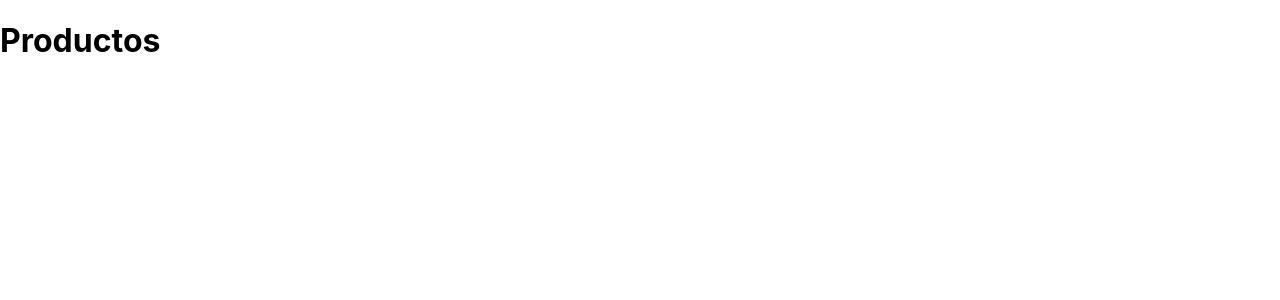
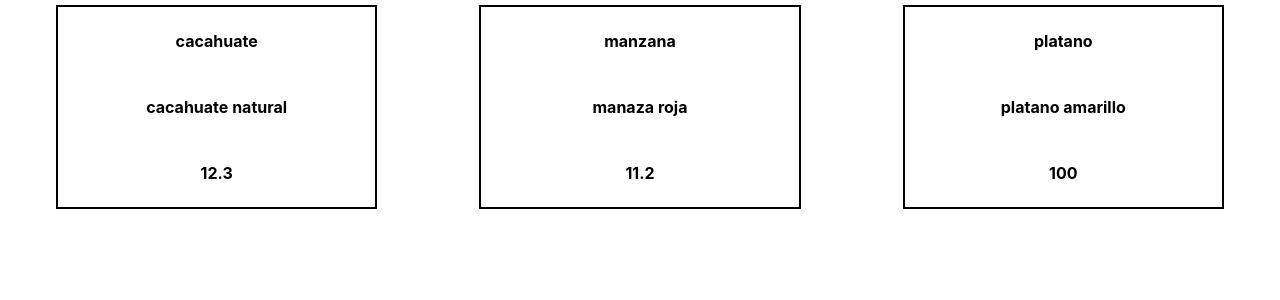
Before and after one commit to adrian1426/ReactJS_Rutas-protegidas-dujedev, a JavaScript app: page /products in a window 1280 px wide. Shown: the top 300 px of the page. Built offline with nearby package versions, Linux system fonts and the light colour scheme; the HTML template or start-up script is replaced by a standard one.

Commit message:
listando productos

```diff
--- a/src/App.js
+++ b/src/App.js
@@ -1,11 +1,12 @@
 import { BrowserRouter, Routes, Route, Navigate } from 'react-router-dom';
+import ProductsPage from './pages/ProductsPage';
 
 function App() {
   return (
     <BrowserRouter>
       <Routes>
         <Route path='/' element={<h1>Home</h1>} />
-        <Route path='/products' element={<h1>Productos</h1>} />
+        <Route path='/products' element={<ProductsPage />} />
         <Route path='/cart' element={<h1>Carrito de compra</h1>} />
         {/* <Route path='*' element={<h1>Not Found</h1>} /> */}
         <Route path='*' element={<Navigate to='/' />} />
--- /dev/null
+++ b/src/data/products.js
@@ -0,0 +1,20 @@
+export const products = [
+  {
+    id: 1,
+    name: 'cacahuate',
+    price: 12.3,
+    desciption: 'cacahuate natural'
+  },
+  {
+    id: 2,
+    name: 'manzana',
+    price: 11.2,
+    desciption: 'manaza roja'
+  },
+  {
+    id: 3,
+    name: 'platano',
+    price: 100,
+    desciption: 'platano amarillo'
+  }
+];
--- /dev/null
+++ b/src/pages/ProductsPage.js
@@ -0,0 +1,34 @@
+import { products } from '../data/products';
+
+const ProductsPage = () => {
+  return (
+    <div style={{
+      display: 'flex',
+      justifyContent: 'space-around',
+      padding: '5px'
+    }}>
+      {
+        products.map(product => (
+          <div
+            key={product.id}
+            style={{
+              display: 'flex',
+              flexDirection: 'column',
+              justifyContent: 'space-evenly',
+              alignItems: 'center',
+              width: '25%',
+              height: '200px',
+              border: '2px solid black'
+            }}
+          >
+            <h4>{product.name}</h4>
+            <h4>{product.desciption}</h4>
+            <h4>{product.price}</h4>
+          </div>
+        ))
+      }
+    </div>
+  );
+};
+
+export default ProductsPage;
```
